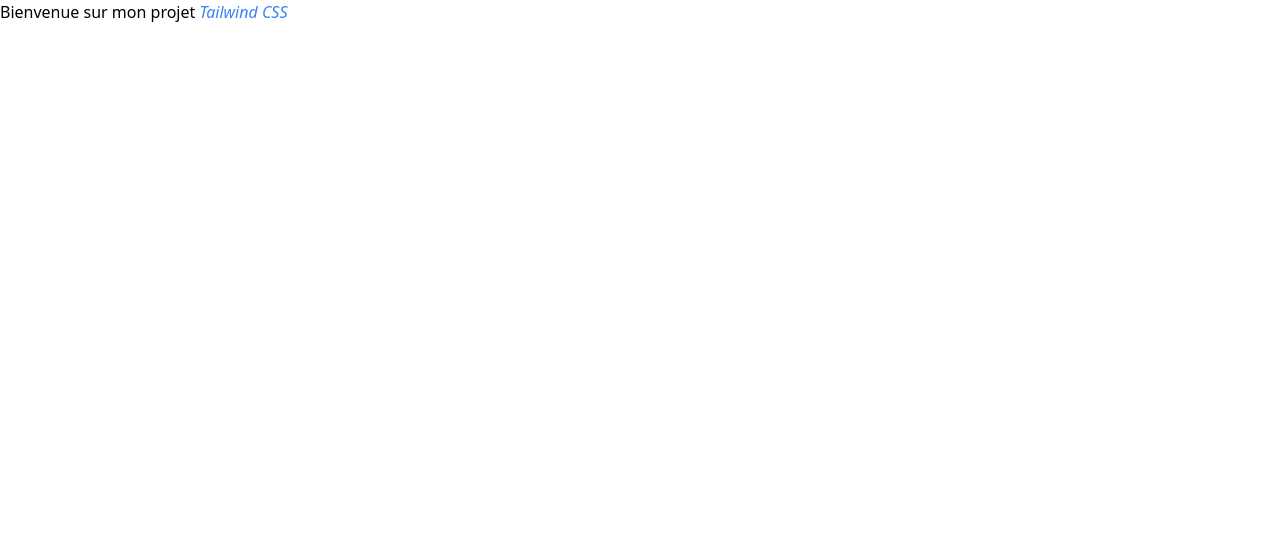
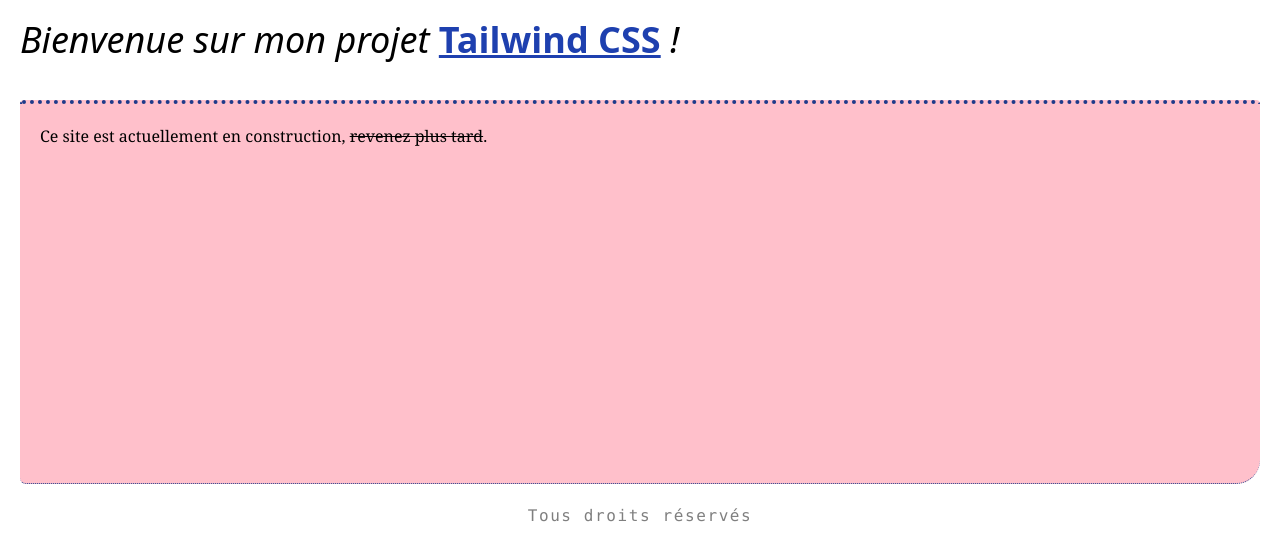
Before and after one commit to juliensl31/tailwindcss, a website: page src/index.html in a window 1280 px wide. Drawn offline with Linux system fonts and the light colour scheme.

Commit message:
les classes

```diff
--- a/src/index.html
+++ b/src/index.html
@@ -9,8 +9,39 @@
 </head>
 
 <body>
-    <h1>Bienvenue sur mon projet <span class="classeSpeciale text-blue-500">Tailwind CSS</span></h1>
+    <h1 class="text-4xl px-5 pt-5 italic">
+        Bienvenue sur mon projet
+        <span class="
+                text-blue-800
+                not-italic
+                font-semibold
+                underline
+            ">Tailwind CSS</span>
+        !
+    </h1>
 
+    <div style="background-color: pink" class="
+            h-96
+            mt-10
+            p-5
+            mx-5
+            border-t-4 border-b border-blue-900 border-dotted
+            rounded-bl-md rounded-br-3xl rounded-t
+            font-serif
+        ">
+        Ce site est actuellement en construction,
+        <span class="line-through">revenez plus tard</span>.
+    </div>
+
+    <footer class="
+            mx-5
+            mt-5
+            font-mono
+            tracking-widest
+            text-center text-opacity-50 text-black
+        ">
+        Tous droits réservés
+    </footer>
 </body>
 
 
```
Also changed, not shown: src/output.css.
